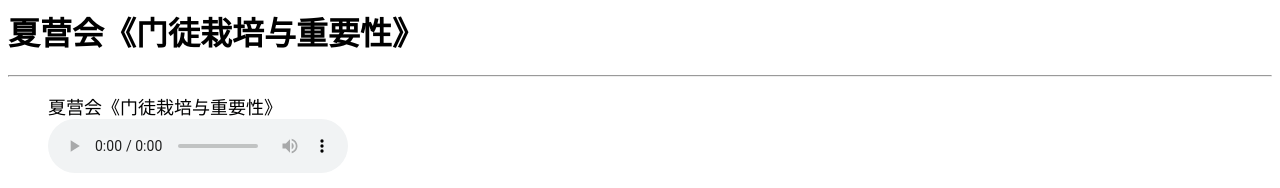
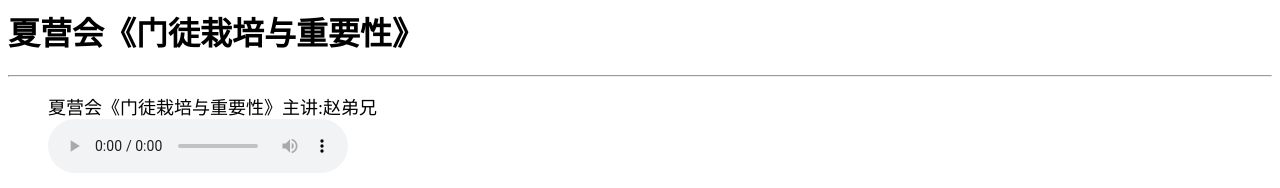
Before and after one commit to NCCChurch/disciple, a plain HTML site: page 240824.html in a window 1280 px wide. Shown: the top 188 px of the page. Drawn offline with Linux system fonts and the light colour scheme.

Commit message:
Update 240824.html

```diff
--- a/240824.html
+++ b/240824.html
@@ -9,7 +9,7 @@
 
 <ul style="list-style:none">
 
-	<li><font size="4">夏营会《门徒栽培与重要性》</font></li>
+	<li><font size="4">夏营会《门徒栽培与重要性》主讲:赵弟兄</font></li>
 	<li><audio controls src="./240824/240824.mp3"></audio></li>
 
 </ul>
```
